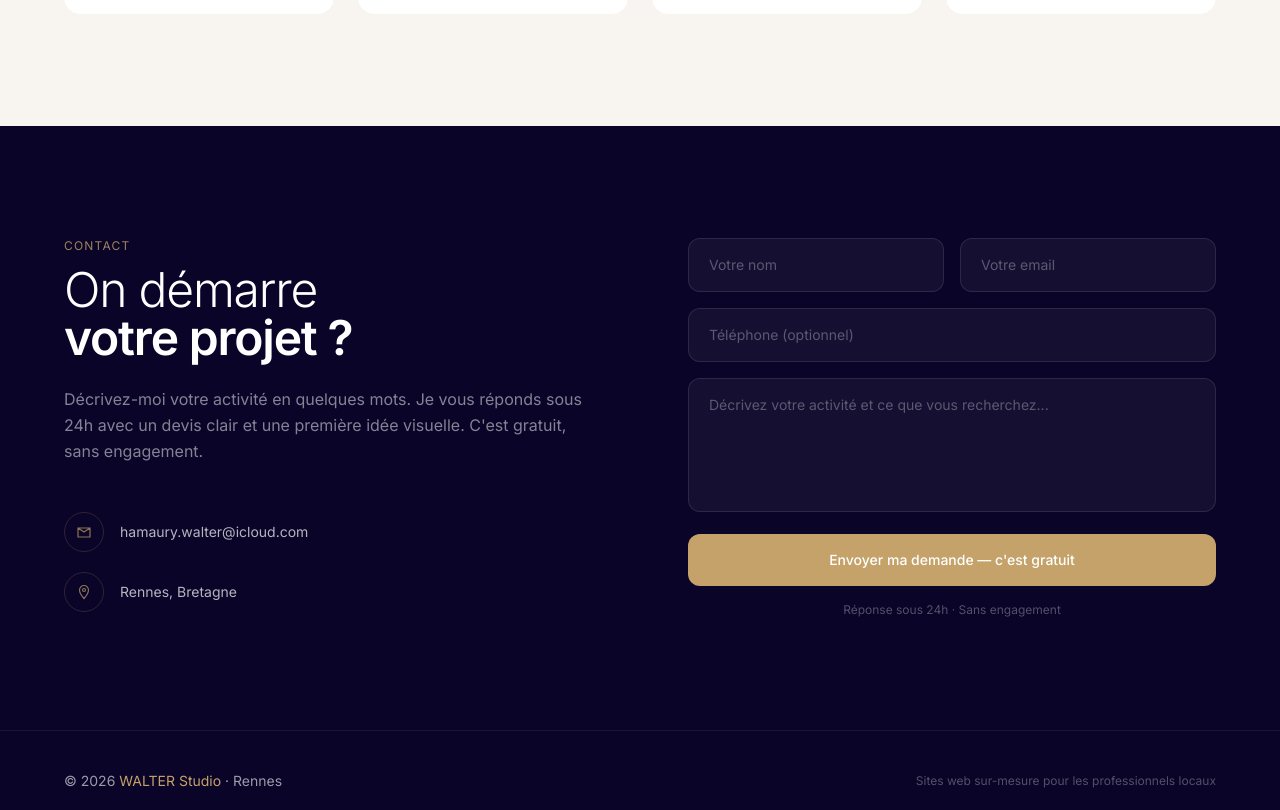
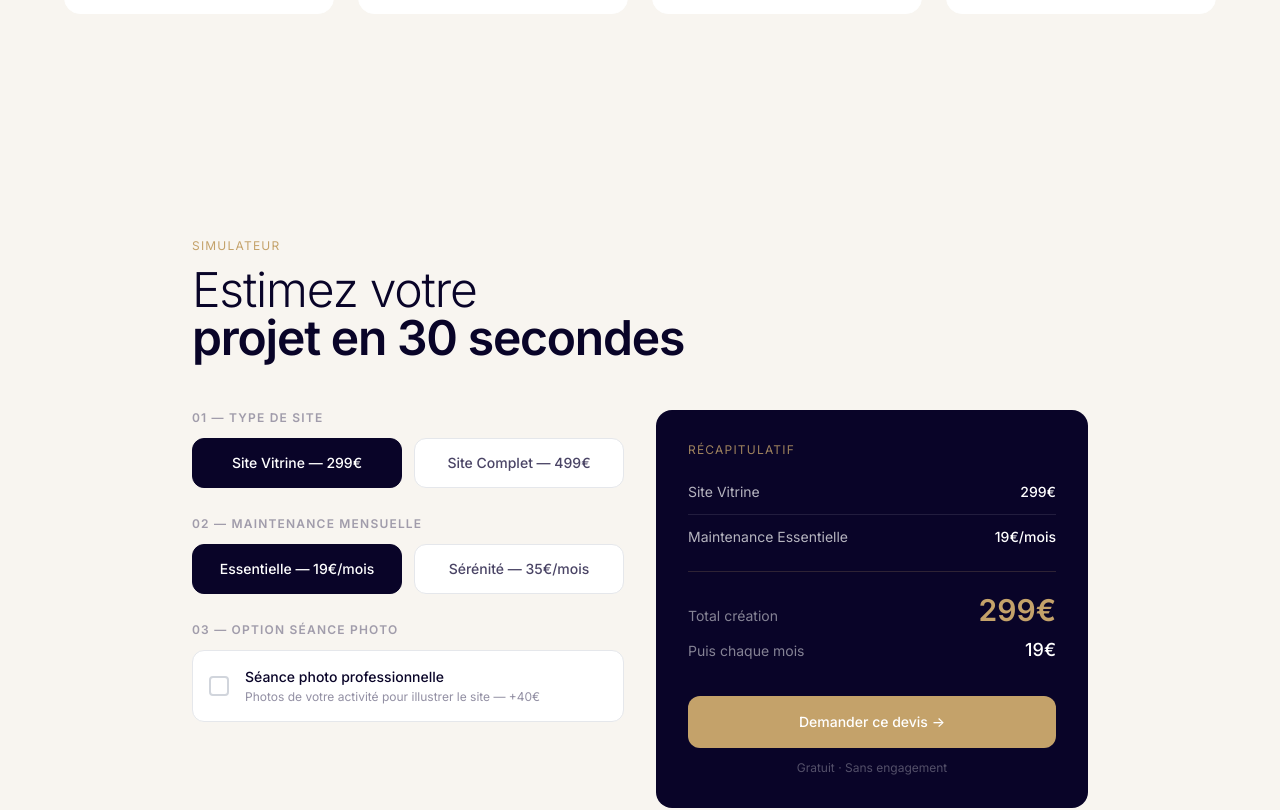
Before and after one commit to hamaurywalter/Walter-studio, a React (Vite) app: page / in a window 1280 px wide. Shown: the part 5379-6189 px from the top of the page. Built offline with nearby package versions, Linux system fonts and the light colour scheme.

Commit message:
Ajout simulateur de devis + placeholder Formspree

```diff
--- a/src/App.jsx
+++ b/src/App.jsx
@@ -549,18 +549,188 @@ function Methode() {
   )
 }
 
+/* ─── Simulateur de devis ────────────────────────────────────── */
+function Simulateur({ onDevis }) {
+  const [siteType, setSiteType] = useState('vitrine')
+  const [maintenance, setMaintenance] = useState('essentiel')
+  const [photo, setPhoto] = useState(false)
+
+  const sitePrice = siteType === 'vitrine' ? 299 : 499
+  const maintPrice = maintenance === 'essentiel' ? 19 : 35
+  const photoPrice = photo ? 40 : 0
+  const totalCreation = sitePrice + photoPrice
+
+  const siteLabel = siteType === 'vitrine' ? 'Site Vitrine' : 'Site Complet'
+  const maintLabel = maintenance === 'essentiel' ? 'Maintenance Essentielle' : 'Maintenance Sérénité'
+
+  const handleDevis = () => {
+    const recap = `${siteLabel} (${sitePrice}€)${photo ? ` + Séance photo (40€)` : ''} + ${maintLabel} (${maintPrice}€/mois)`
+    onDevis(recap)
+    document.getElementById('contact')?.scrollIntoView({ behavior: 'smooth' })
+  }
+
+  const OptionBtn = ({ selected, onClick, children }) => (
+    <button
+      type="button"
+      onClick={onClick}
+      className={`flex-1 py-3.5 px-4 rounded-xl border text-sm font-medium transition-all ${
+        selected
+          ? 'bg-[#090428] text-white border-[#090428]'
+          : 'bg-white text-[#4A4465] border-gray-200 hover:border-[#C4A26A]/50'
+      }`}
+    >
+      {children}
+    </button>
+  )
+
+  return (
+    <section className="py-28 px-6 bg-[#F8F5F0]">
+      <div className="max-w-4xl mx-auto">
+        <div className="mb-12">
+          <p className="text-xs tracking-widest uppercase text-[#C4A26A] mb-3">Simulateur</p>
+          <h2 className="text-4xl md:text-5xl font-light tracking-tight text-[#090428]">
+            Estimez votre<br />
+            <span className="font-semibold">projet en 30 secondes</span>
+          </h2>
+        </div>
+
+        <div className="grid md:grid-cols-2 gap-8 items-start">
+          {/* Options */}
+          <div className="space-y-7">
+            {/* Type de site */}
+            <div>
+              <p className="text-xs font-semibold uppercase tracking-widest text-[#4A4465]/50 mb-3">
+                01 — Type de site
+              </p>
+              <div className="flex gap-3">
+                <OptionBtn selected={siteType === 'vitrine'} onClick={() => setSiteType('vitrine')}>
+                  Site Vitrine — 299€
+                </OptionBtn>
+                <OptionBtn selected={siteType === 'complet'} onClick={() => setSiteType('complet')}>
+                  Site Complet — 499€
+                </OptionBtn>
+              </div>
+            </div>
+
+            {/* Maintenance */}
+            <div>
+              <p className="text-xs font-semibold uppercase tracking-widest text-[#4A4465]/50 mb-3">
+                02 — Maintenance mensuelle
+              </p>
+              <div className="flex gap-3">
+                <OptionBtn selected={maintenance === 'essentiel'} onClick={() => setMaintenance('essentiel')}>
+                  Essentielle — 19€/mois
+                </OptionBtn>
+                <OptionBtn selected={maintenance === 'serenite'} onClick={() => setMaintenance('serenite')}>
+                  Sérénité — 35€/mois
+                </OptionBtn>
+              </div>
+            </div>
+
+            {/* Séance photo */}
+            <div>
+              <p className="text-xs font-semibold uppercase tracking-widest text-[#4A4465]/50 mb-3">
+                03 — Option séance photo
+              </p>
+              <label className={`flex items-center gap-4 p-4 rounded-xl border cursor-pointer transition-all ${
+                photo ? 'bg-[#090428] border-[#090428]' : 'bg-white border-gray-200 hover:border-[#C4A26A]/50'
+              }`}>
+                <div className={`w-5 h-5 rounded border-2 flex items-center justify-center shrink-0 transition-all ${
+                  photo ? 'bg-[#C4A26A] border-[#C4A26A]' : 'border-gray-300'
+                }`}>
+                  {photo && (
+                    <svg className="w-3 h-3 text-white" viewBox="0 0 12 12" fill="none">
+                      <path d="M2 6l2.5 2.5L10 3.5" stroke="currentColor" strokeWidth="1.5" strokeLinecap="round" strokeLinejoin="round"/>
+                    </svg>
+                  )}
+                </div>
+                <input type="checkbox" className="sr-only" checked={photo} onChange={(e) => setPhoto(e.target.checked)} />
+                <div>
+                  <p className={`text-sm font-medium ${photo ? 'text-white' : 'text-[#090428]'}`}>
+                    Séance photo professionnelle
+                  </p>
+                  <p className={`text-xs mt-0.5 ${photo ? 'text-white/60' : 'text-[#4A4465]/60'}`}>
+                    Photos de votre activité pour illustrer le site — +40€
+                  </p>
+                </div>
+              </label>
+            </div>
+          </div>
+
+          {/* Récapitulatif */}
+          <div className="bg-[#090428] rounded-2xl p-8 text-white sticky top-20">
+            <p className="text-xs tracking-widest uppercase text-[#C4A26A]/80 mb-6">Récapitulatif</p>
+
+            <ul className="space-y-3 mb-6">
+              <li className="flex justify-between text-sm">
+                <span className="text-white/70">{siteLabel}</span>
+                <span className="font-medium">{sitePrice}€</span>
+              </li>
+              {photo && (
+                <li className="flex justify-between text-sm">
+                  <span className="text-white/70">Séance photo</span>
+                  <span className="font-medium">40€</span>
+                </li>
+              )}
+              <li className="pt-3 border-t border-white/10 flex justify-between text-sm">
+                <span className="text-white/70">{maintLabel}</span>
+                <span className="font-medium">{maintPrice}€/mois</span>
+              </li>
+            </ul>
+
+            <div className="border-t border-[#C4A26A]/20 pt-5 space-y-2 mb-8">
+              <div className="flex justify-between items-baseline">
+                <span className="text-sm text-white/50">Total création</span>
+                <span className="text-3xl font-semibold text-[#C4A26A]">{totalCreation}€</span>
+              </div>
+              <div className="flex justify-between items-baseline">
+                <span className="text-sm text-white/50">Puis chaque mois</span>
+                <span className="text-lg font-medium">{maintPrice}€</span>
+              </div>
+            </div>
+
+            <button
+              onClick={handleDevis}
+              className="w-full bg-[#C4A26A] text-white text-sm font-medium py-4 rounded-xl hover:bg-[#C4A26A]/85 transition-colors"
+            >
+              Demander ce devis →
+            </button>
+            <p className="text-xs text-white/30 text-center mt-3">Gratuit · Sans engagement</p>
+          </div>
+        </div>
+      </div>
+    </section>
+  )
+}
+
 /* ─── Contact ────────────────────────────────────────────────── */
-function Contact() {
+function Contact({ prefillMessage }) {
   const [form, setForm] = useState({ name: '', email: '', tel: '', message: '' })
   const [sent, setSent] = useState(false)
   const [loading, setLoading] = useState(false)
   const [error, setError] = useState(false)
+
+  useEffect(() => {
+    if (prefillMessage) {
+      setForm((f) => ({ ...f, message: prefillMessage }))
+    }
+  }, [prefillMessage])
 
   const handleSubmit = async (e) => {
     e.preventDefault()
     setLoading(true)
     setError(false)
     try {
+      // ── Option Formspree ────────────────────────────────────────
+      // Remplace l'URL ci-dessous par ton endpoint Formspree
+      // (ex: https://formspree.io/f/XXXXXXXX) puis supprime emailjs.
+      // const res = await fetch('https://formspree.io/f/PLACEHOLDER', {
+      //   method: 'POST',
+      //   headers: { 'Content-Type': 'application/json' },
+      //   body: JSON.stringify({ name: form.name, email: form.email, tel: form.tel, message: form.message }),
+      // })
+      // if (!res.ok) throw new Error()
+      // ── Option EmailJS (active) ─────────────────────────────────
       await emailjs.send(
         'service_bp6mu9b',
         'template_tssg0zr',
@@ -697,6 +867,8 @@ function Footer() {
 
 /* ─── App ────────────────────────────────────────────────────── */
 export default function App() {
+  const [prefillMessage, setPrefillMessage] = useState('')
+
   return (
     <div className="min-h-screen">
       <Navbar />
@@ -706,7 +878,8 @@ export default function App() {
       <Tarifs />
       <Apropos />
       <Methode />
-      <Contact />
+      <Simulateur onDevis={setPrefillMessage} />
+      <Contact prefillMessage={prefillMessage} />
       <Footer />
     </div>
   )
```
